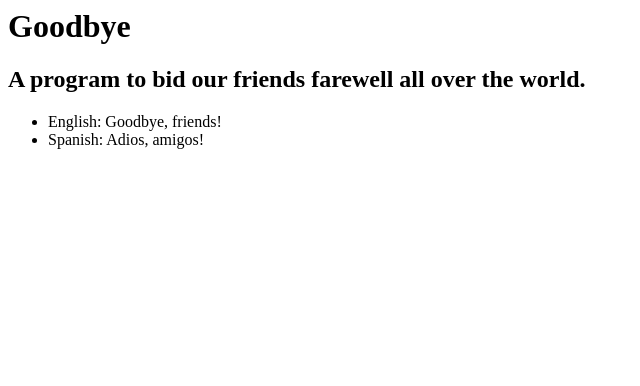
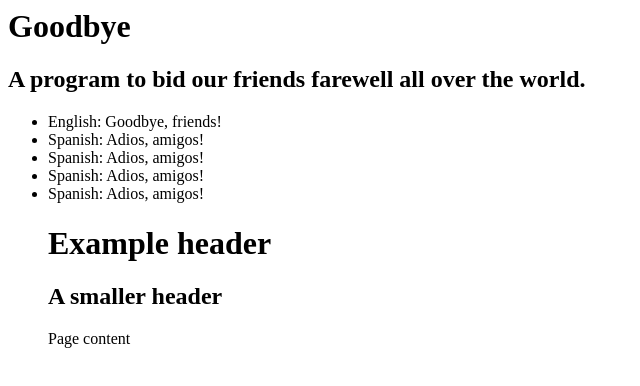
Before and after one commit to mikkrieg/goodbye, a plain HTML site: page goodbye.html in a window 1280 px wide. Shown: the whole page, without its empty margins (0-640 px from the left). Drawn offline with Linux system fonts and the light colour scheme.

Commit message:
fixed changes

```diff
--- a/goodbye.html
+++ b/goodbye.html
@@ -4,4 +4,17 @@
 <ul>
   <li> English: Goodbye, friends! </li>
   <li> Spanish:  Adios, amigos! </li>
-</ul>
+  <li> Spanish:  Adios, amigos! </li>
+  <li> Spanish:  Adios, amigos! </li>
+  <li> Spanish:  Adios, amigos! </li>
+
+<!DOCTYPE html>
+<html lang="en-US">
+<head>
+  <title>Example title</title>
+</head>
+<body>
+  <h1>Example header</h1>
+  <h2>A smaller header</h2>
+  <p>Page content</p>
+</body>
```
